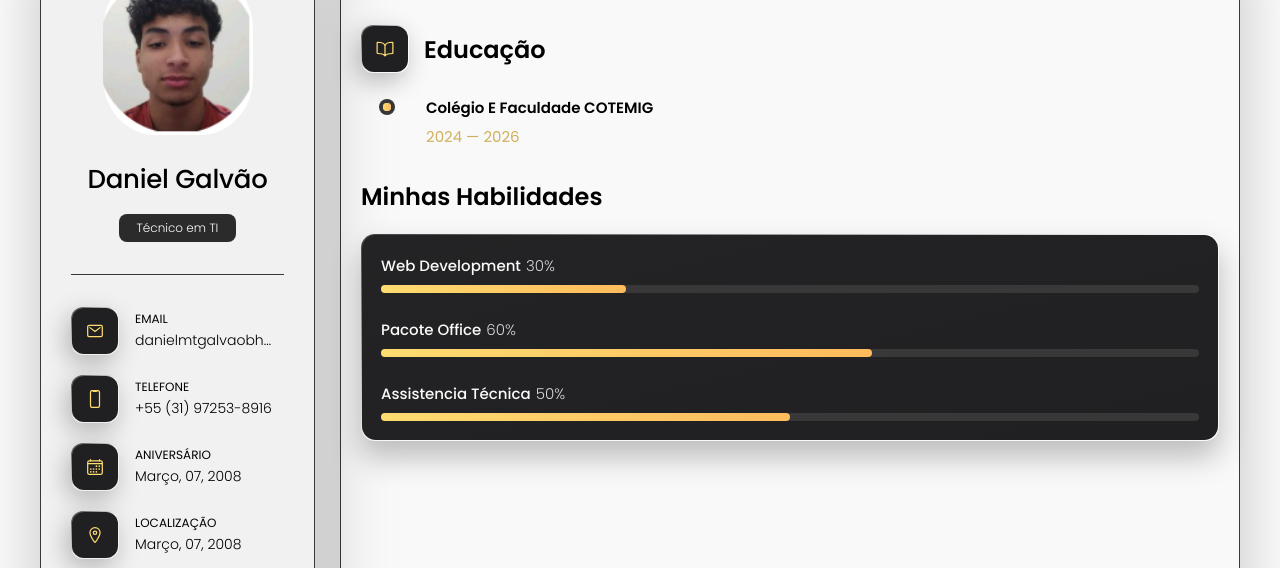
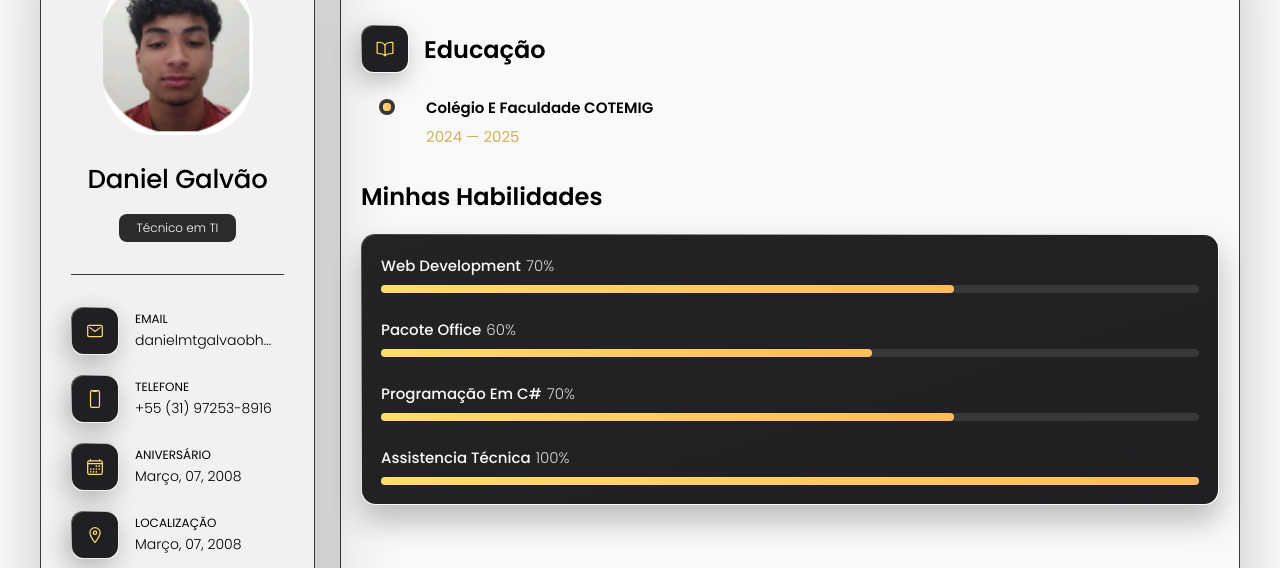
Before and after one commit to Dandaann/portifolio3, a plain HTML site: page index.html in a window 1280 px wide. Both pictures are taken after a click on the button "resume". Shown: the part 149-717 px from the top of the page. Drawn offline with nearby package versions, Linux system fonts and the light colour scheme; a script that the page names is missing.

Commit message:
Update index.html

```diff
--- a/index.html
+++ b/index.html
@@ -194,7 +194,20 @@
               </div>
 
             </li>
+   <li class="service-item">
 
+              <div class="service-icon-box">
+                <img src="46105.png" alt="Web development icon" width="50">
+              </div>
+
+              <div class="service-content-box">
+                <h4 class="h4 service-item-title">Programacão em C#</h4>
+                <p></p>
+
+
+              </div>
+
+            </li>
             <li class="service-item">
 
               <div class="service-icon-box">
@@ -301,7 +314,7 @@
 
               <h4 class="h4 timeline-item-title">Colégio e Faculdade COTEMIG</h4>
 
-              <span>2024 — 2026</span>
+              <span>2024 — 2025</span>
 
 
 
@@ -323,11 +336,11 @@
 
               <div class="title-wrapper">
                 <h5 class="h5">Web development</h5>
-                <data value="80">30%</data>
+                <data value="80">70%</data>
               </div>
 
               <div class="skill-progress-bg">
-                <div class="skill-progress-fill" style="width: 30%;"></div>
+                <div class="skill-progress-fill" style="width: 70%;"></div>
               </div>
 
             </li>
@@ -344,15 +357,28 @@
 
             </li>
 
+             <li class="skills-item">
+
+              <div class="title-wrapper">
+                <h5 class="h5">Programação em C#</h5>
+                <data value="90">70%</data>
+              </div>
+
+              <div class="skill-progress-bg">
+                <div class="skill-progress-fill" style="width: 70%;"></div>
+              </div>
+
+            </li>
+
             <li class="skills-item">
 
               <div class="title-wrapper">
                 <h5 class="h5">Assistencia Técnica</h5>
-                <data value="50">50%</data>
+                <data value="50">100%</data>
               </div>
 
               <div class="skill-progress-bg">
-                <div class="skill-progress-fill" style="width: 50%;"></div>
+                <div class="skill-progress-fill" style="width: 100%;"></div>
               </div>
 
             </li>
```
